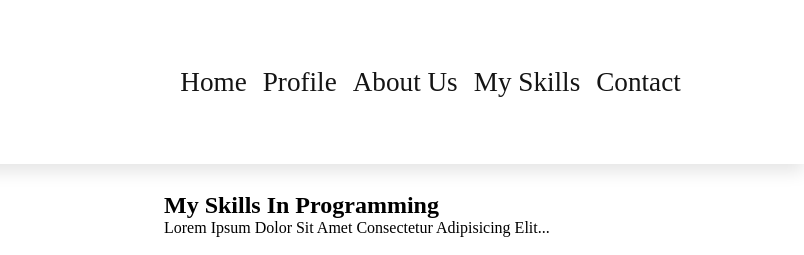
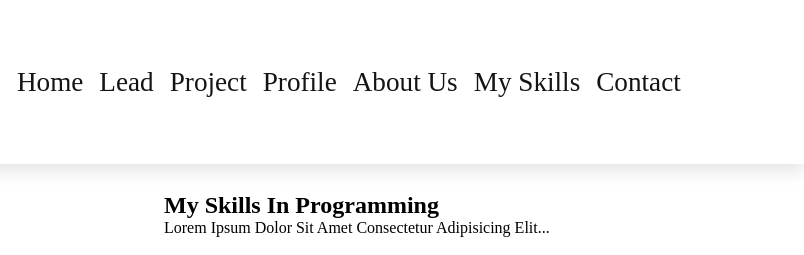
Before and after one commit to Atuongtok/agarmarial.com, a plain HTML site: page partials/profile.html in a window 1280 px wide. Shown: the top 255 px of the page, 476-1280 px from the left. Drawn offline with nearby package versions, Linux system fonts and the light colour scheme; files whose address does not match are found by name; a web font is replaced by a local one.

Commit message:
Update profile.html

```diff
--- a/partials/profile.html
+++ b/partials/profile.html
@@ -25,6 +25,8 @@
     <div class="constant__container">
       <ul class="content" id="content__menu">
         <li><a href="home.html" class="under__line">Home</a></li>
+          <li><a href="lead.html" class="under__line">Lead</a></li>
+          <li><a href="project.html" class="under__line">Project</a></li>
         <li><a href="profile.html" class="under__line">Profile</a></li>
         <li><a href="about.html" class="under__line">About us</a></li>
         <li><a href="skill.html" class="under__line">My skills</a></li>
```
